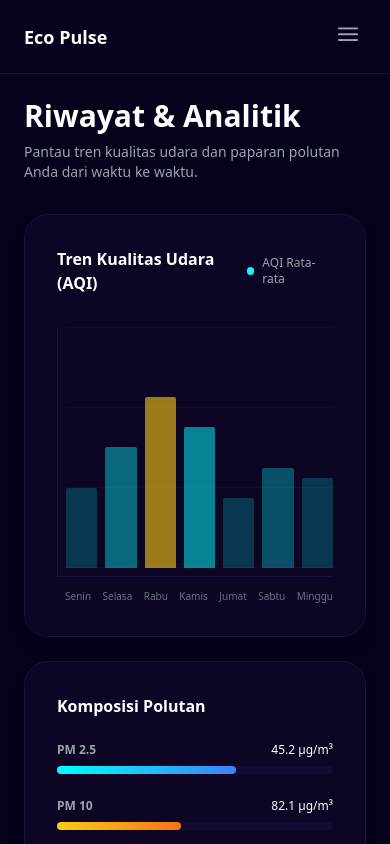
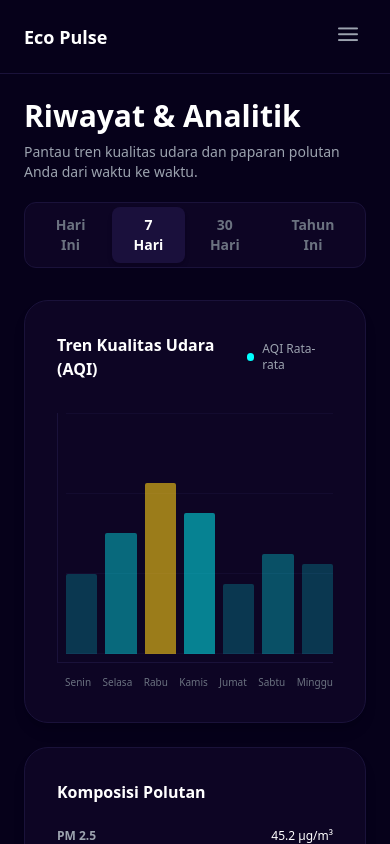
Before and after one commit to satriafzal/frontend_ecopulse, a Vue app: page /user/history_data in a window 390 px wide. Built offline with nearby package versions, Linux system fonts and the light colour scheme.

Commit message:
update history

```diff
--- a/src/views/users/History_data.vue
+++ b/src/views/users/History_data.vue
@@ -9,7 +9,7 @@ const ranges = ['Hari Ini', '7 Hari', '30 Hari', 'Tahun Ini']
     <div class="w-full max-w-7xl mx-auto">
 
         <!-- Header Page -->
-        <div class="flex justify-between items-end mb-8">
+        <div class="flex flex-col md:flex-row justify-between items-start md:items-end gap-5 mb-8">
             <div>
                 <h1 class="text-3xl font-bold text-white mb-2">Riwayat & Analitik</h1>
                 <p class="text-gray-400 text-sm">Pantau tren kualitas udara dan paparan polutan Anda dari waktu ke
@@ -17,7 +17,7 @@ const ranges = ['Hari Ini', '7 Hari', '30 Hari', 'Tahun Ini']
             </div>
 
             <!-- Filter Rentang Waktu -->
-            <div class="bg-[#0d0524] p-1 rounded-xl border border-[#1a123a] hidden md:flex">
+            <div class="bg-[#0d0524] p-1 rounded-xl border border-[#1a123a] flex overflow-x-auto w-full md:w-auto" style="scrollbar-width: none;">
                 <button v-for="range in ranges" :key="range" @click="selectedRange = range" :class="[
                     'px-4 py-2 text-sm font-semibold rounded-lg transition-all',
                     selectedRange === range ? 'bg-[#1a103c] text-white shadow-md' : 'text-gray-500 hover:text-gray-300'
```
